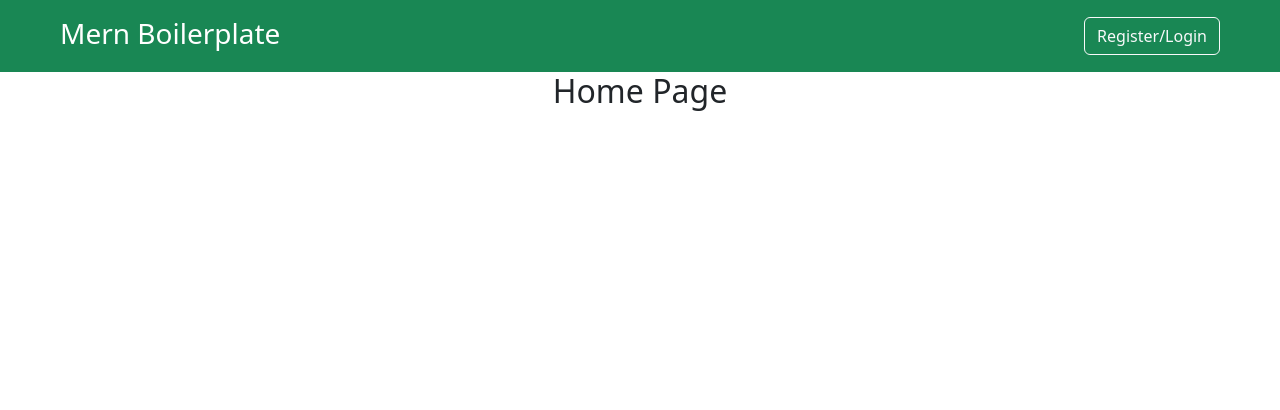
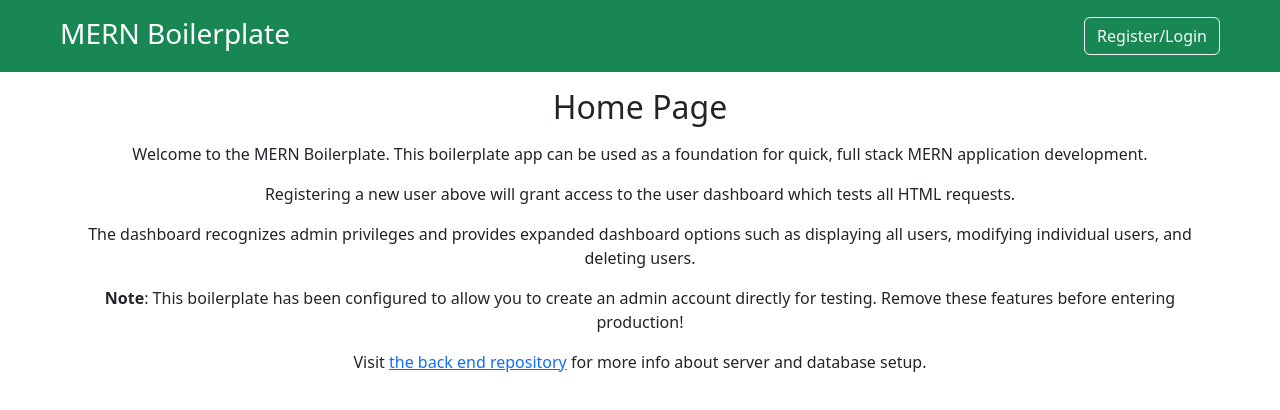
Before and after one commit to DMKCodes/mern-boilerplate, a React (Create React App) app in the folder client/: page / in a window 1280 px wide. Shown: the top 410 px of the page. Built offline with nearby package versions, Linux system fonts and the light colour scheme.

Commit message:
update home page

```diff
--- a/client/src/components/Header.js
+++ b/client/src/components/Header.js
@@ -19,7 +19,7 @@ const Header = () => {
     return (
         <Navbar dark color='success' sticky='top' expand='md'>
             <NavbarBrand className='ms-5' href='/'>
-                <h3 className='mt-1'>Mern Boilerplate</h3>
+                <h3 className='mt-1'>MERN Boilerplate</h3>
             </NavbarBrand>
             <NavbarToggler onClick={() => setMenuOpen(!menuOpen)} />
             <Collapse isOpen={menuOpen} navbar className='me-5'>
--- a/client/src/pages/DashboardPage.js
+++ b/client/src/pages/DashboardPage.js
@@ -1,6 +1,6 @@
 const DashboardPage = () => {
     return (
-        <h2>Dashboard Page</h2>
+        <h2 className='mt-3'>Dashboard Page</h2>
     );
 };
 
--- a/client/src/pages/HomePage.js
+++ b/client/src/pages/HomePage.js
@@ -1,6 +1,15 @@
+import { Container } from 'reactstrap';
+
 const HomePage = () => {
     return (
-        <h2>Home Page</h2>
+        <Container>
+            <h2 className='my-3'>Home Page</h2>
+            <p>Welcome to the MERN Boilerplate. This boilerplate app can be used as a foundation for quick, full stack MERN application development.</p>
+            <p>Registering a new user above will grant access to the user dashboard which tests all HTML requests.</p>
+            <p>The dashboard recognizes admin privileges and provides expanded dashboard options such as displaying all users, modifying individual users, and deleting users.</p>
+            <p><b>Note</b>: This boilerplate has been configured to allow you to create an admin account directly for testing. Remove these features before entering production!</p>
+            <p>Visit <a href='https://github.com/DMKCodes/node-express-mongo-boilerplate'>the back end repository</a> for more info about server and database setup.</p>
+        </Container>
     );
 };
 
```
Also changed, not shown: client/src/pages/AdminPage.js (added, +7 -0 lines).
